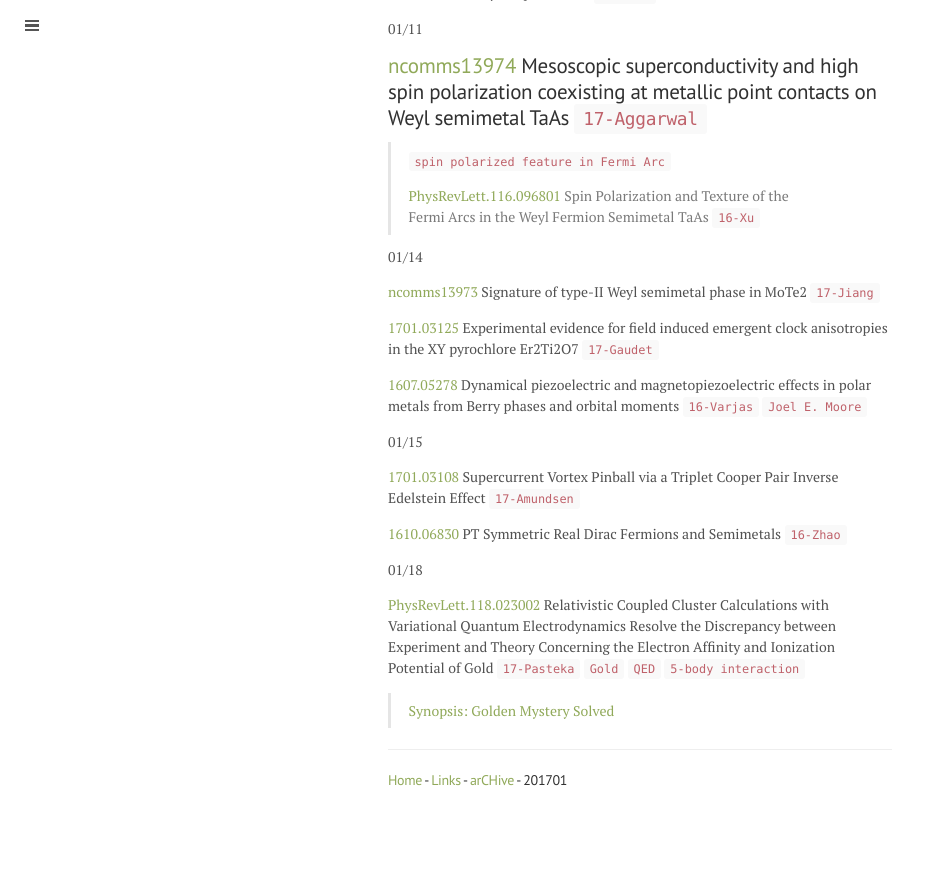
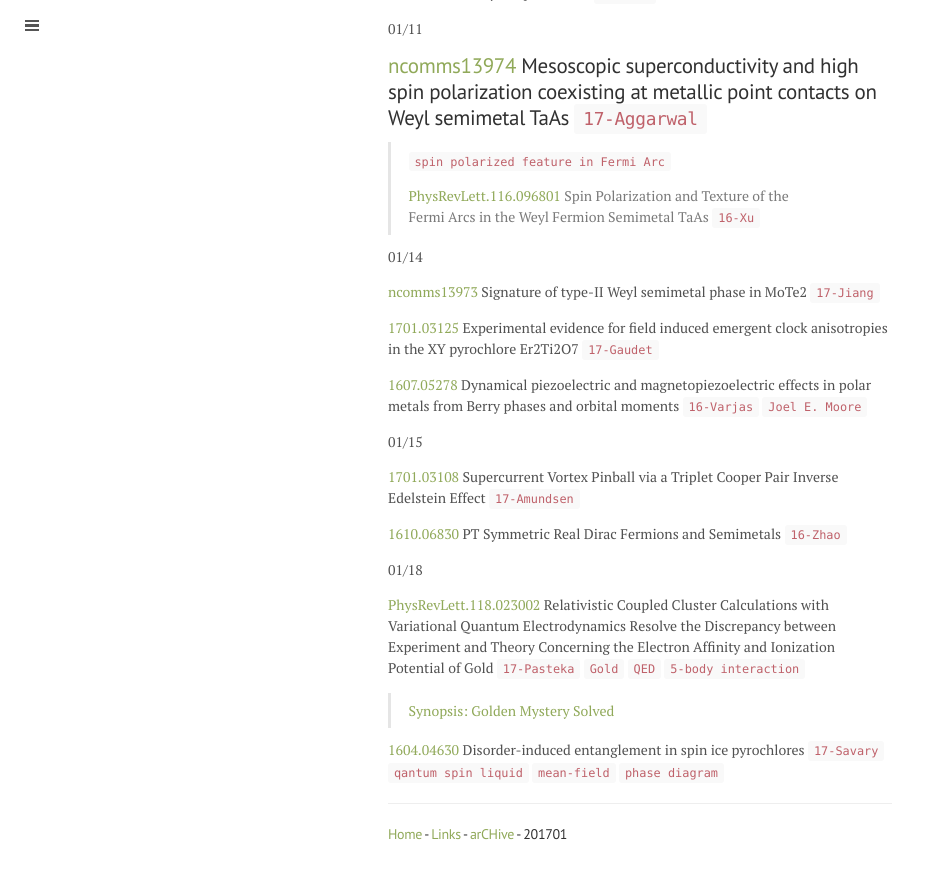
Before and after one commit to qkrwlsghdcjsworlt/work, a Jekyll site: the page built from 201701.md, in a window 1280 px wide and 900 px high, scrolled down 1915 px. Shown: the top 879 px of the window, without its empty margins (0-925 px from the left). Built offline with Jekyll 4.4.1, drawn with Linux system fonts in a browser that asks for light colours; before the commit the page ends 2760 px from its top, so only the background shows below that.

Commit message:
“update”

```diff
--- a/201701.md
+++ b/201701.md
@@ -109,7 +109,7 @@ in the XY pyrochlore Er2Ti2O7 `17-Gaudet`
 >
 [Synopsis: Golden Mystery Solved](http://physics.aps.org/synopsis-for/10.1103/PhysRevLett.118.023002)
 
-
+[1604.04630](https://arxiv.org/abs/1604.04630) Disorder-induced entanglement in spin ice pyrochlores `17-Savary` `qantum spin liquid` `mean-field` `phase diagram`
 
 ---
 
```
